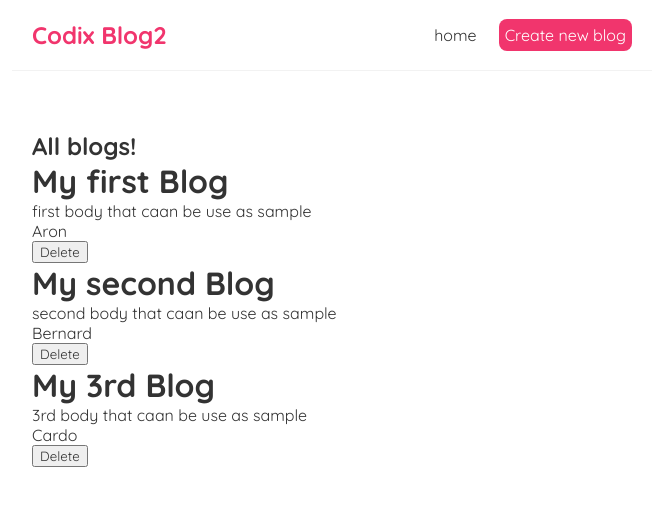
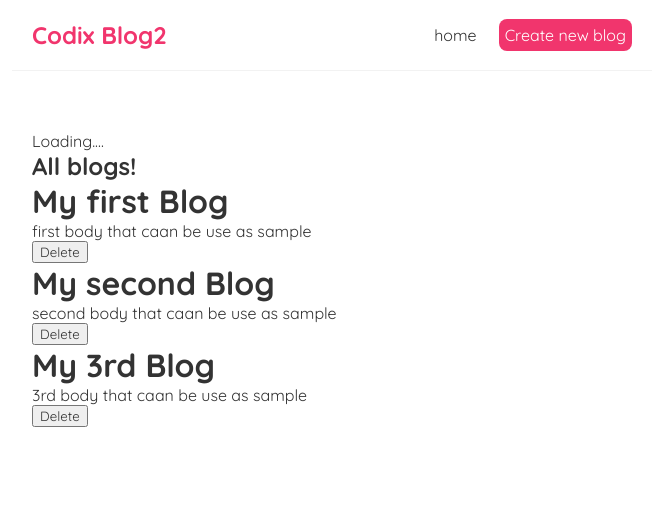
Before and after one commit to Mcodix25/CodixBlog-React, a React (Create React App) app: page / in a window 1280 px wide. Shown: the top 506 px of the page, without its empty margins (308-971 px from the left). Built offline with nearby package versions, Linux system fonts and the light colour scheme; data requests are answered from the project's data file.

Commit message:
with loading

```diff
--- a/data/db.json
+++ b/data/db.json
@@ -1,20 +1,20 @@
 {
-    "Blogs":[
+    "blogs":[
 
         {
-            "title": "My first Blog",
+            "titled": "My first Blog",
             "body": " first body that caan be use as sample",
             "Author1": "Aron",
             "id": 1
         },
         {
-            "title": "My second Blog",
+            "titled": "My second Blog",
             "body": " second body that caan be use as sample",
             "Author1": "Bernard",
             "id": 2},
         {
 
-            "title": "My 3rd Blog",
+            "titled": "My 3rd Blog",
             "body": " 3rd body that caan be use as sample",
             "Author1": "Cardo",
             "id": 3
--- a/src/Blog-list.js
+++ b/src/Blog-list.js
@@ -8,7 +8,7 @@ const Bloglist = ({handleDelete,blogs,title}) => {
         <h2>{title}</h2>
         {blogs.map((blogsm)=>(
             <div className="blog-preview" key={blogsm.id}>
-                <h1>{blogsm.title}</h1>
+                <h1>{blogsm.titled}</h1>
                 <p>{blogsm.body}</p>
                 <p>{blogsm.Author}</p>
                 <button onClick={()=>handleDelete(blogsm.id)}>Delete</button>
--- a/src/home.js
+++ b/src/home.js
@@ -4,27 +4,9 @@ import Bloglist from "./Blog-list";
 const Home = () => {
 
 
-    const [blogs,setBlogs] = useState([
-        {
-            title: "My first Blog",
-            body: " first body that caan be use as sample",
-            Author: "Aron",
-            id: 1
-        },
-        {
-            title: "My second Blog",
-            body: " second body that caan be use as sample",
-            Author: "Bernard",
-            id: 2},
-        {
+    const [blogs,setBlogs] = useState(null);
 
-            title: "My 3rd Blog",
-            body: " 3rd body that caan be use as sample",
-            Author: "Cardo",
-            id: 3
-        }
-    ])
-
+    const[pending,setPending]=useState(true);
 
     const handleDelete = (id)=>{
         const newBlog = blogs.filter((blogsf)=>blogsf.id !==id)
@@ -32,18 +14,23 @@ const Home = () => {
 
     }
     useEffect(()=>{
-        console.log('use effect running');
+        setTimeout(()=>{
+            fetch('http://localhost:8000/blogs')
+            .then(res=>{
+               return res.json();
+            })
+            .then (data=>{
+               setBlogs(data);
+
+            })
+        },3000);
 
     },[]);
 
     return (
         <div className="Home">
-
-       <Bloglist handleDelete={handleDelete} blogs={blogs} title="All blogs!"/>
-
-       <p>{name}</p>
-
-
+        {pending && <div> Loading....</div>}
+       {blogs && <Bloglist handleDelete={handleDelete} blogs={blogs} title="All blogs!"/> }
 
         </div>
 
```
